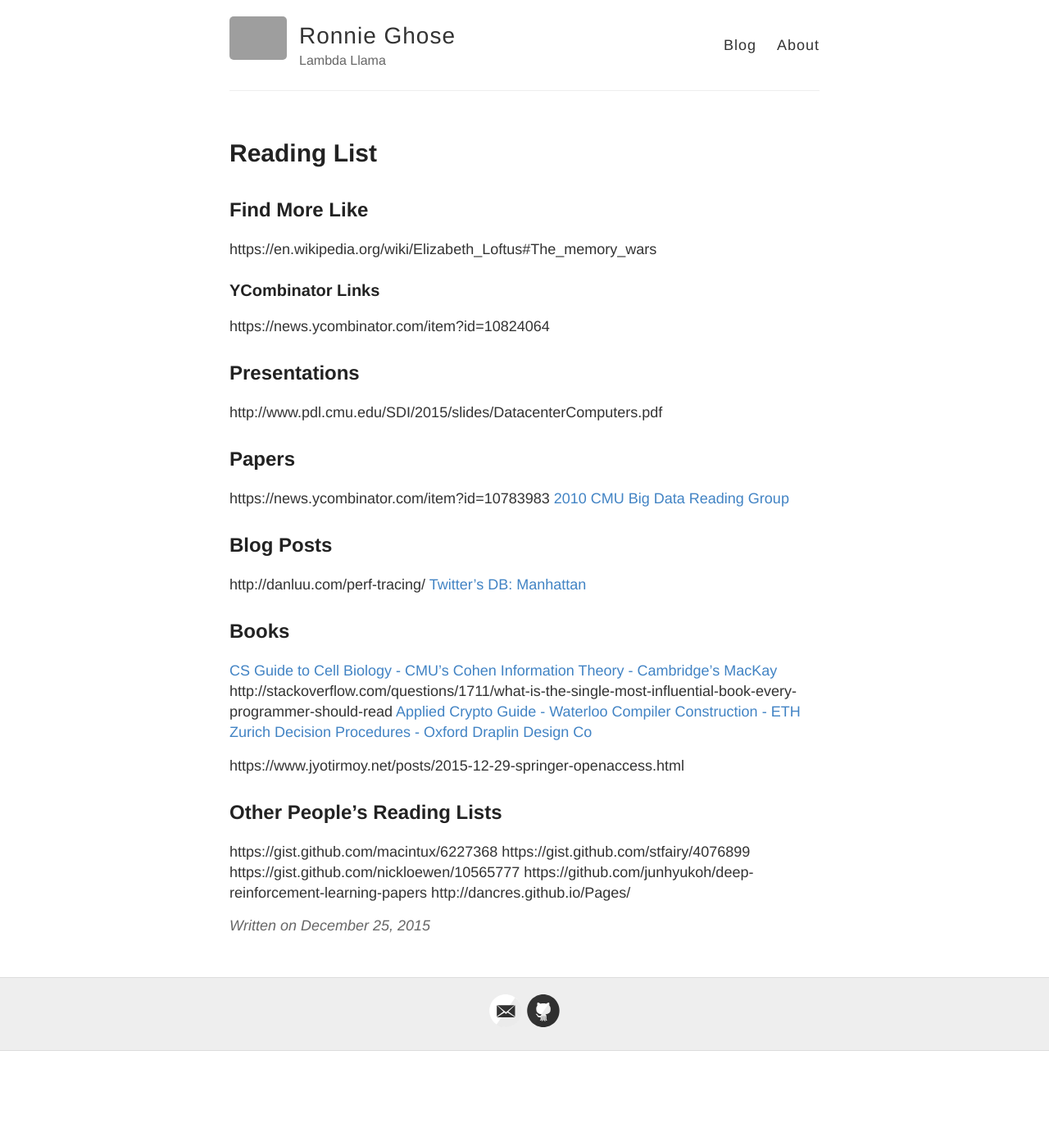
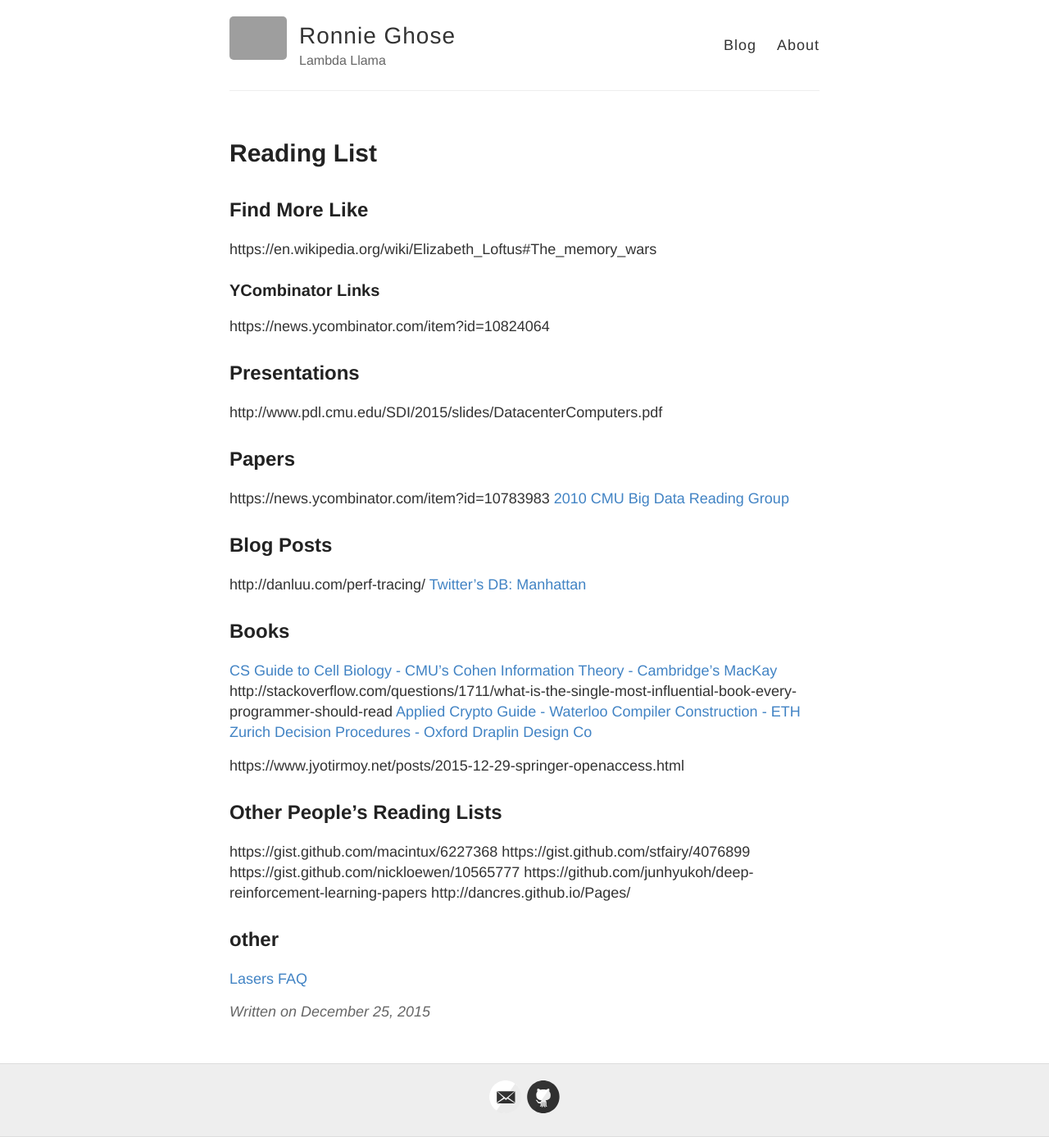
Before and after one commit to RONNCC/ronncc.github, a Jekyll site: the page built from _posts/2015-12-25-ReadingList.md, in a window 1280 px wide. Shown: the whole page at 82% size. Built offline with Jekyll 4.4.1, drawn with Linux system fonts in a browser that asks for light colours; comment, search, counter and statistics services are not loaded; before the commit the page ends 1282 px from its top, so only the background shows below that; grey boxes are pictures that could not be loaded.

Commit message:
Update 2015-12-25-ReadingList.md

```diff
--- a/_posts/2015-12-25-ReadingList.md
+++ b/_posts/2015-12-25-ReadingList.md
@@ -51,3 +51,6 @@
 https://gist.github.com/nickloewen/10565777
 https://github.com/junhyukoh/deep-reinforcement-learning-papers
 http://dancres.github.io/Pages/
+
+## other
+[Lasers FAQ](http://www.repairfaq.org/sam/laserfaq.htm#faqtoc)
```
